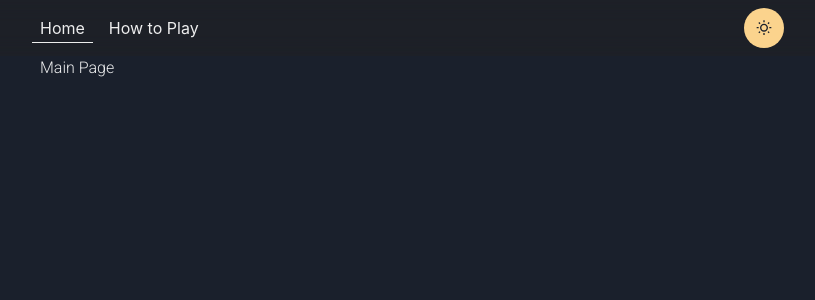
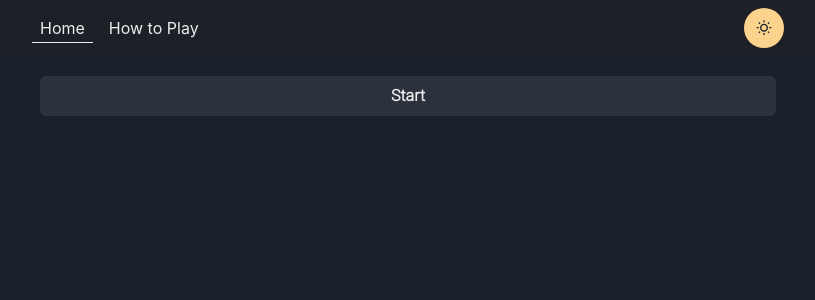
Before and after one commit to angelzxz1/chupetin, a Next.js app: page / in a window 1280 px wide. Shown: the top 300 px of the page, without its empty margins (232-1047 px from the left). Built offline with nearby package versions, Linux system fonts and the light colour scheme.

Commit message:
Added a button

```diff
--- a/pages/index.js
+++ b/pages/index.js
@@ -1,9 +1,13 @@
-import { Box, Flex, Heading } from "@chakra-ui/react";
+import { Box, Flex, Heading, Button } from "@chakra-ui/react";
+
+const QuestionModal = ({}) => {};
 
 const Main = () => {
   return (
     <Flex fontFamily="roboto" direction="column">
-      Main Page
+      <Flex mt={5} w="100%" direction="column">
+        <Button>Start</Button>
+      </Flex>
     </Flex>
   );
 };
```
